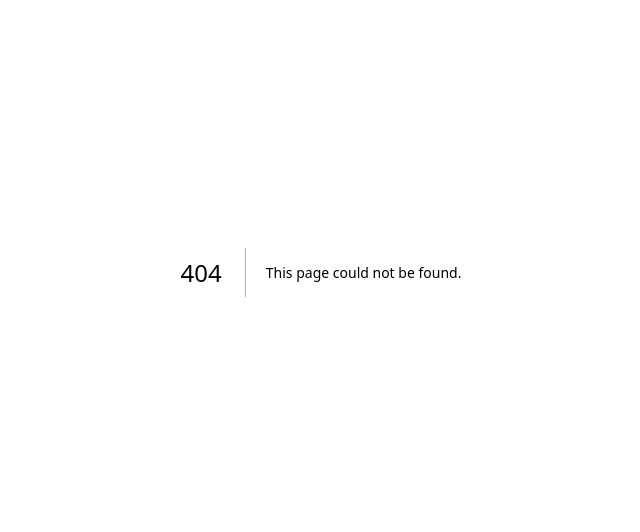
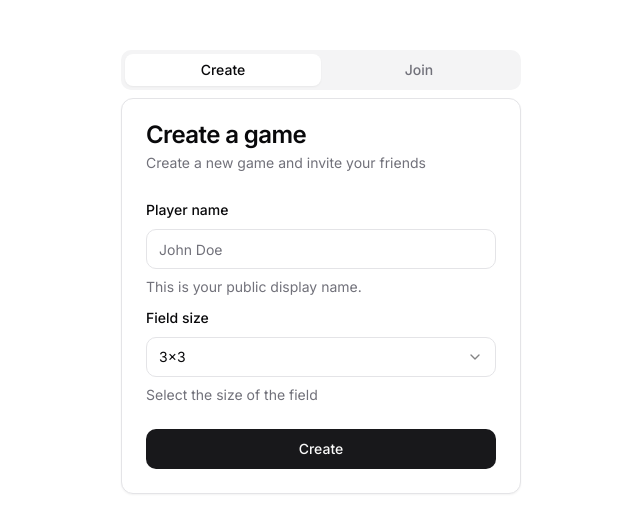
Before and after one commit to Junk-debug/tic-tac-toe-online, a Next.js app in the folder client/: page /create-game in a window 1280 px wide. Before the commit this address had no page. Shown: the part 128-660 px from the top of the page, without its empty margins (319-959 px from the left). Built offline with nearby package versions, Linux system fonts and the light colour scheme.

Commit message:
feat: add basic game ux

```diff
--- a/client/package.json
+++ b/client/package.json
@@ -23,9 +23,12 @@
     "react": "^18",
     "react-dom": "^18",
     "react-hook-form": "^7.52.2",
+    "socket.io-client": "^4.7.5",
     "tailwind-merge": "^2.5.2",
     "tailwindcss-animate": "^1.0.7",
-    "zod": "^3.23.8"
+    "ws": "^8.18.0",
+    "zod": "^3.23.8",
+    "zustand": "^4.5.5"
   },
   "devDependencies": {
     "@types/node": "^20",
--- /dev/null
+++ b/client/src/app/(lobby)/[lobbySlug]/page.tsx
@@ -0,0 +1,49 @@
+import { redirect } from "next/navigation";
+import Link from "next/link";
+import { Tabs, TabsContent, TabsList, TabsTrigger } from "@/components/ui/tabs";
+import CreateGameForm from "@/app/(lobby)/create-game/create-game-form";
+import JoinGameForm from "@/app/(lobby)/join-game/join-game-form";
+
+type Props = {
+  params: { lobbySlug: "create-game" | "join-game" | string };
+};
+
+export async function generateMetadata({ params: { lobbySlug } }: Props) {
+  if (!["create-game", "join-game"].includes(lobbySlug)) {
+    return {};
+  }
+
+  return {
+    title: lobbySlug === "create-game" ? "Create Game" : "Join Game",
+  };
+}
+
+export default function Home({ params: { lobbySlug } }: Props) {
+  if (!["create-game", "join-game"].includes(lobbySlug)) {
+    redirect("/create-game");
+  }
+
+  return (
+    <main className="flex min-h-screen flex-col items-center justify-center p-4">
+      {/* <h1 className="scroll-m-20 text-4xl font-extrabold tracking-tight md:text-5xl mb-6 mt-40">
+        Tic Tac Toe Online
+      </h1> */}
+      <Tabs defaultValue={lobbySlug} className="w-[300px] sm:w-[400px]">
+        <TabsList className="grid w-full grid-cols-2">
+          <TabsTrigger asChild value="create-game">
+            <Link href="/create-game">Create</Link>
+          </TabsTrigger>
+          <TabsTrigger asChild value="join-game">
+            <Link href="/join-game">Join</Link>
+          </TabsTrigger>
+        </TabsList>
+        <TabsContent value="create-game">
+          <CreateGameForm />
+        </TabsContent>
+        <TabsContent value="join-game">
+          <JoinGameForm />
+        </TabsContent>
+      </Tabs>
+    </main>
+  );
+}
--- a/client/src/app/create-game/create-game-form.tsx
+++ b/client/src/app/(lobby)/create-game/create-game-form.tsx
@@ -3,6 +3,7 @@
 import { zodResolver } from "@hookform/resolvers/zod";
 import { useForm } from "react-hook-form";
 
+import { useRouter } from "next/navigation";
 import { Button } from "@/components/ui/button";
 import { Input } from "@/components/ui/input";
 
@@ -38,20 +39,76 @@ import {
   createGameFormSchema,
   FieldSize,
 } from "./create-game-schema";
+import { useGameStore } from "@/app/game-store";
 
 const defaultValues: CreateGameFormSchema = {
   playerName: "",
   fieldSize: FieldSize["3x3"],
 };
 
+type CreateGameDto = {
+  all_players: number;
+  player_name: string;
+  player_first: 0 | 1 | 2;
+  size_x: number;
+  size_y: number;
+  condition_win: number;
+};
+
+type CreateGameResponse = {
+  data: {
+    key: number;
+    game_floor: number[][];
+    now_move: string | null;
+  };
+  result: string;
+  result_msg: string;
+};
+
+const createGame = async (params: CreateGameDto) => {
+  const res = await fetch("http://localhost:8000/lobby/create_game", {
+    method: "POST",
+    headers: {
+      "Content-Type": "application/json",
+    },
+    body: JSON.stringify(params),
+  });
+
+  const data: CreateGameResponse = await res.json();
+  return data;
+};
+
 const CreateGameForm = () => {
+  const router = useRouter();
+
+  const updateGameState = useGameStore((state) => state.updateGameState);
+
   const form = useForm<CreateGameFormSchema>({
     resolver: zodResolver(createGameFormSchema),
     defaultValues,
   });
 
-  function onSubmit(values: CreateGameFormSchema) {
-    console.log(values);
+  async function onSubmit(values: CreateGameFormSchema) {
+    const res = await createGame({
+      all_players: 2,
+      player_name: values.playerName,
+      player_first: 0,
+      size_x: Number(values.fieldSize[0]),
+      size_y: Number(values.fieldSize[0]),
+      condition_win: 3,
+    });
+
+    updateGameState({
+      key: res.data.key,
+      playerName: values.playerName,
+      field: res.data.game_floor,
+      currentMove: res.data.now_move,
+    });
+
+    console.log(res);
+    console.log(res.data.key);
+
+    router.push("/test");
   }
 
   const { handleSubmit, control } = form;
--- a/client/src/app/join-game/join-game-form.tsx
+++ b/client/src/app/(lobby)/join-game/join-game-form.tsx
@@ -3,6 +3,7 @@
 import { useForm } from "react-hook-form";
 import { zodResolver } from "@hookform/resolvers/zod";
 
+import { useRouter } from "next/navigation";
 import { Button } from "@/components/ui/button";
 import {
   Card,
@@ -25,20 +26,68 @@ import {
 } from "@/components/ui/form";
 
 import { joinGameFormSchema, JoinGameFormSchema } from "./join-game-schema";
+import { useGameStore } from "@/app/game-store";
 
 const defaultValues: JoinGameFormSchema = {
   playerName: "",
   key: "",
 };
 
+type JoinGameDto = {
+  key: number;
+  player_name: string;
+};
+
+type JoinGameResponse = {
+  data: {
+    key: number;
+    game_floor: number[][];
+    now_move: string | null;
+  };
+  result: string;
+  result_msg: string;
+};
+
+const joinGame = async (params: JoinGameDto) => {
+  const res = await fetch("http://localhost:8000/lobby/join_the_game", {
+    method: "POST",
+    headers: {
+      "Content-Type": "application/json",
+    },
+    body: JSON.stringify(params),
+  });
+  const data: JoinGameResponse = await res.json();
+  return data;
+};
+
 const JoinGameForm = () => {
+  const router = useRouter();
+  const updateGameState = useGameStore((state) => state.updateGameState);
+
   const form = useForm<JoinGameFormSchema>({
     resolver: zodResolver(joinGameFormSchema),
     defaultValues,
   });
 
-  const onSubmit = (values: JoinGameFormSchema) => {
+  const onSubmit = async (values: JoinGameFormSchema) => {
     console.log(values);
+
+    const res = await joinGame({
+      key: Number(values.key),
+      player_name: values.playerName,
+    });
+
+    updateGameState({
+      key: res.data.key,
+      playerName: values.playerName,
+      field: res.data.game_floor,
+      currentMove: res.data.now_move,
+    });
+
+    console.log(res);
+    console.log(res.data.key);
+
+    router.push("/test");
   };
 
   const { handleSubmit, control } = form;
--- /dev/null
+++ b/client/src/app/game-store.ts
@@ -0,0 +1,27 @@
+import { create } from "zustand";
+
+interface GameState {
+  field: number[][] | null;
+  playerName: string | null;
+  key: number | null;
+  currentMove: string | null;
+  updateGameState: (
+    data: Omit<
+      GameState,
+      "updateGameState" | "updateField" | "updateCurrentMove"
+    >,
+  ) => void;
+  updateField: (data: number[][] | null) => void;
+  updateCurrentMove: (data: string | null) => void;
+}
+
+export const useGameStore = create<GameState>()((set) => ({
+  playerName: null,
+  field: null,
+  key: null,
+  currentMove: null,
+  updateGameState: (data) => set(data),
+  updateField: (data) => set((state) => ({ ...state, field: data })),
+  updateCurrentMove: (data) =>
+    set((state) => ({ ...state, currentMove: data })),
+}));
--- a/client/src/app/layout.tsx
+++ b/client/src/app/layout.tsx
@@ -5,7 +5,10 @@ import "./globals.css";
 const inter = Inter({ subsets: ["latin"] });
 
 export const metadata: Metadata = {
-  title: "Tic tac toe online",
+  title: {
+    default: "Tic Tac Toe Online",
+    template: "%s | Tic Tac Toe Online",
+  },
   description: "Tic tac toe project",
 };
 
@@ -16,7 +19,7 @@ export default function RootLayout({
 }>) {
   return (
     <html lang="en">
-      <body className={inter.className}>{children}</body>
+      <body className={`${inter.className}`}>{children}</body>
     </html>
   );
 }
--- a/client/src/app/page.tsx
+++ b/client/src/app/page.tsx
@@ -1,25 +1,5 @@
-import { Tabs, TabsContent, TabsList, TabsTrigger } from "@/components/ui/tabs";
-import CreateGameForm from "./create-game/create-game-form";
-import JoinGameForm from "./join-game/join-game-form";
+import { redirect } from "next/navigation";
 
-export default function Home() {
-  return (
-    <main className="flex min-h-screen flex-col items-center justify-center p-4">
-      {/* <h1 className="scroll-m-20 text-4xl font-extrabold tracking-tight md:text-5xl mb-6 mt-40">
-        Tic Tac Toe Online
-      </h1> */}
-      <Tabs defaultValue="create-game" className="w-[300px] sm:w-[400px]">
-        <TabsList className="grid w-full grid-cols-2">
-          <TabsTrigger value="create-game">Create</TabsTrigger>
-          <TabsTrigger value="join-game">Join</TabsTrigger>
-        </TabsList>
-        <TabsContent value="create-game">
-          <CreateGameForm />
-        </TabsContent>
-        <TabsContent value="join-game">
-          <JoinGameForm />
-        </TabsContent>
-      </Tabs>
-    </main>
-  );
+export default function Page() {
+  redirect("/create-game");
 }
--- /dev/null
+++ b/client/src/app/test/page.tsx
@@ -0,0 +1,113 @@
+/* eslint-disable react/no-array-index-key */
+
+"use client";
+
+import { useEffect, useRef } from "react";
+import { useGameStore } from "../game-store";
+
+type MessageDto = {
+  player_name: string;
+  cell_col: number;
+  cell_row: number;
+};
+
+const calculateSymbol = (cell: number) => {
+  switch (cell) {
+    case 1:
+      return "X";
+    case 2:
+      return "O";
+    default:
+      return null;
+  }
+};
+
+type GameResponse = {
+  data: {
+    game_floor: number[][];
+    now_move: string | null;
+  };
+  result: string;
+  result_msg: string;
+};
+
+export default function Page() {
+  const gameKey = useGameStore((state) => state.key) || 0;
+  const field = useGameStore((state) => state.field);
+  const playerName = useGameStore((state) => state.playerName) || "";
+  const currentMove = useGameStore((state) => state.currentMove);
+  const updateField = useGameStore((state) => state.updateField);
+  const updateCurrentMove = useGameStore((state) => state.updateCurrentMove);
+
+  const socketRef = useRef<WebSocket | null>(null);
+
+  useEffect(() => {
+    const socket = new WebSocket(`ws://localhost:8000/room/ws/${gameKey}`);
+    socketRef.current = socket;
+
+    socket.onopen = () => {
+      console.log("connected");
+    };
+
+    socket.onerror = (error) => {
+      console.error("WebSocket error:", error);
+    };
+
+    socket.onmessage = (event) => {
+      const data: GameResponse | string = JSON.parse(event.data);
+      console.log("Received message from server:", data);
+
+      if (typeof data === "string") {
+        console.log(data);
+        return;
+      }
+
+      updateField(data.data.game_floor);
+      updateCurrentMove(data.data.now_move);
+    };
+
+    return () => {
+      if (socketRef.current) {
+        socketRef.current.close();
+      }
+    };
+    // eslint-disable-next-line react-hooks/exhaustive-deps
+  }, [gameKey]);
+
+  const handleMove = (row: number, col: number) => {
+    const message: MessageDto = {
+      player_name: playerName,
+      cell_col: col,
+      cell_row: row,
+    };
+
+    if (socketRef.current && socketRef.current.readyState === WebSocket.OPEN) {
+      socketRef.current.send(JSON.stringify(message));
+    } else {
+      console.error("WebSocket not open");
+    }
+  };
+
+  return (
+    <div className="flex flex-col gap-1">
+      <span>Game</span>
+      <span>Current move: {currentMove}</span>
+      <div>
+        {field?.map((row, rowIndex) => (
+          <div key={rowIndex} className="flex">
+            {row.map((cell, cellIndex) => (
+              <button
+                type="button"
+                onClick={() => handleMove(rowIndex, cellIndex)}
+                key={cellIndex}
+                className="w-10 h-10 border border-black flex items-center justify-center"
+              >
+                {calculateSymbol(cell)}
+              </button>
+            ))}
+          </div>
+        ))}
+      </div>
+    </div>
+  );
+}
```
Also changed, not shown: client/src/lib/utils.ts (+4 -3 lines), client/.eslintrc.json, client/src/app/(lobby)/create-game/create-game-schema.ts (renamed from client/src/app/create-game/create-game-schema.ts), client/src/app/(lobby)/join-game/join-game-schema.ts (renamed from client/src/app/join-game/join-game-schema.ts), 2 other files (tests, documents, lock files or other folders).
